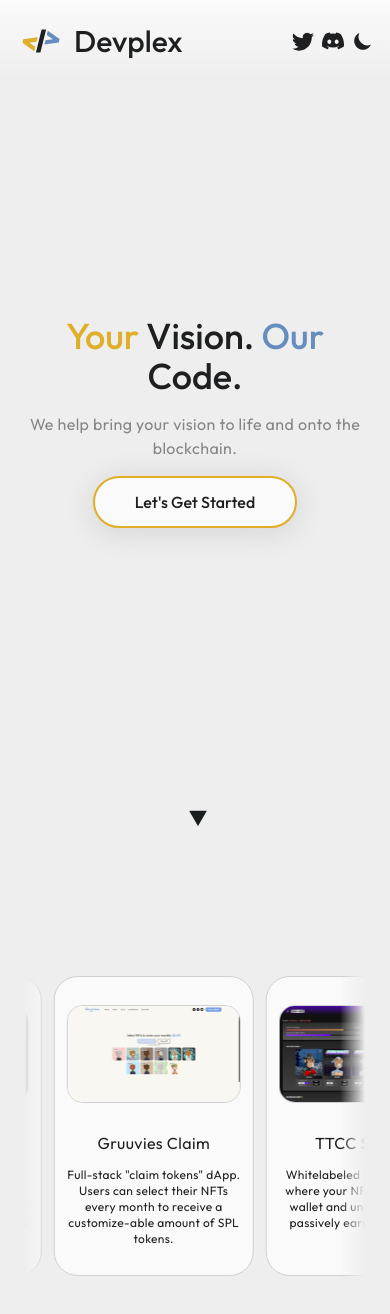
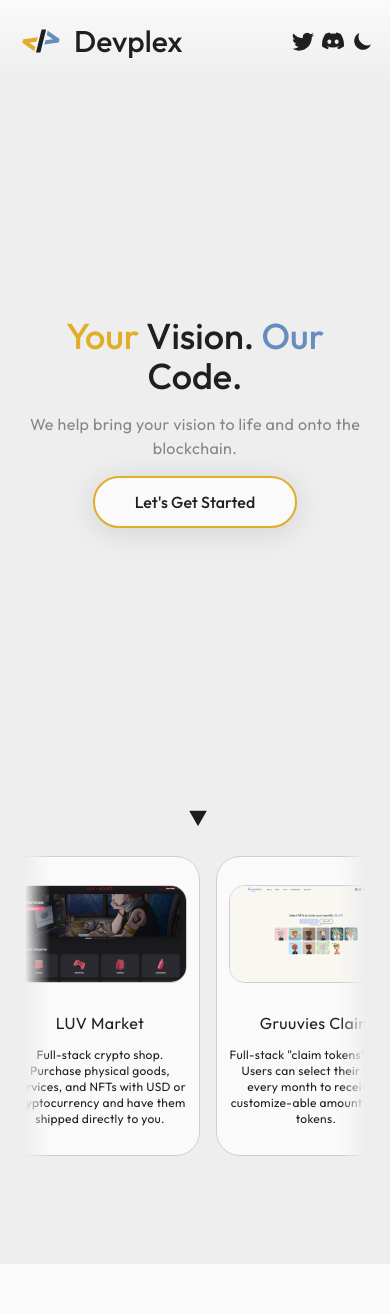
Before and after one commit to cryptothud/devplex-v2, a Next.js app: page / in a window 390 px wide. Shown: the top 1314 px of the page. After the commit the page ends 1264 px from the top, so only its background shows below. Built offline with nearby package versions, Linux system fonts and the light colour scheme.

Commit message:
fix slideshow for mobile

```diff
--- a/src/app/page.tsx
+++ b/src/app/page.tsx
@@ -84,11 +84,35 @@ const Arrows = () => {
 
 const Projects = () => {
   return (
-    <div className="projects-wrapper pt-20 pb-24 sm:pb-40">
-      <div className="w-screen overflow-hidden relative">
+    <div className="projects-wrapper pt-0 sm:pt-20 pb-24 sm:pb-40">
+      <div className="w-screen sm:overflow-hidden relative">
         <div className="left-fade" />
         <div
-          className="animate-projects flex gap-4 py-3 pointer-events-none sm:pointer-events-auto"
+          className="animate-projects flex gap-4 py-3 sm:hidden overflow-auto"
+        >
+          {projects.map((project, index) => (
+            <div
+              className={`project flex gap-3 flex-col justify-start w-[200px] min-w-[200px] sm:w-[300px] sm:min-w-[300px] h-[300px] sm:h-[360px] overflow-hidden p-3 sm:p-6 rounded-3xl sm:hover:translate-y-[-5px] duration-200`}
+            >
+              <Zoom zoomMargin={30}>
+                <Image
+                  alt={project.title}
+                  src={project.image}
+                  width="800"
+                  height="500"
+                  className="rounded-2xl h-full object-cover w-full"
+                  quality={100}
+                  layout="responsive"
+                  sizes="(min-width: 768px) 600px, 400px"
+                />
+              </Zoom>
+              <h1 className="text-base sm:text-xl main-text-color text-center tracking-wide">{project.title}</h1>
+              <h1 className="text-xs sm:text-sm main-text-color text-center tracking-wide">{project.description}</h1>
+            </div>
+          ))}
+        </div>
+        <div
+          className="animate-projects hidden sm:flex gap-4 py-3"
         >
           <Swiper
             speed={7500}
@@ -115,11 +139,11 @@ const Projects = () => {
                       alt={project.title}
                       src={project.image}
                       width="800"
-                      height="400"
+                      height="500"
                       className="rounded-2xl h-full object-cover w-full"
                       quality={100}
                       layout="responsive"
-                      sizes="(min-width: 768px) 800px, 400px"
+                      sizes="(min-width: 768px) 600px, 400px"
                     />
                   </Zoom>
                   <h1 className="text-base sm:text-xl main-text-color text-center tracking-wide">{project.title}</h1>
```
Also changed, not shown: src/app/globals.css (line endings or trailing spaces).
